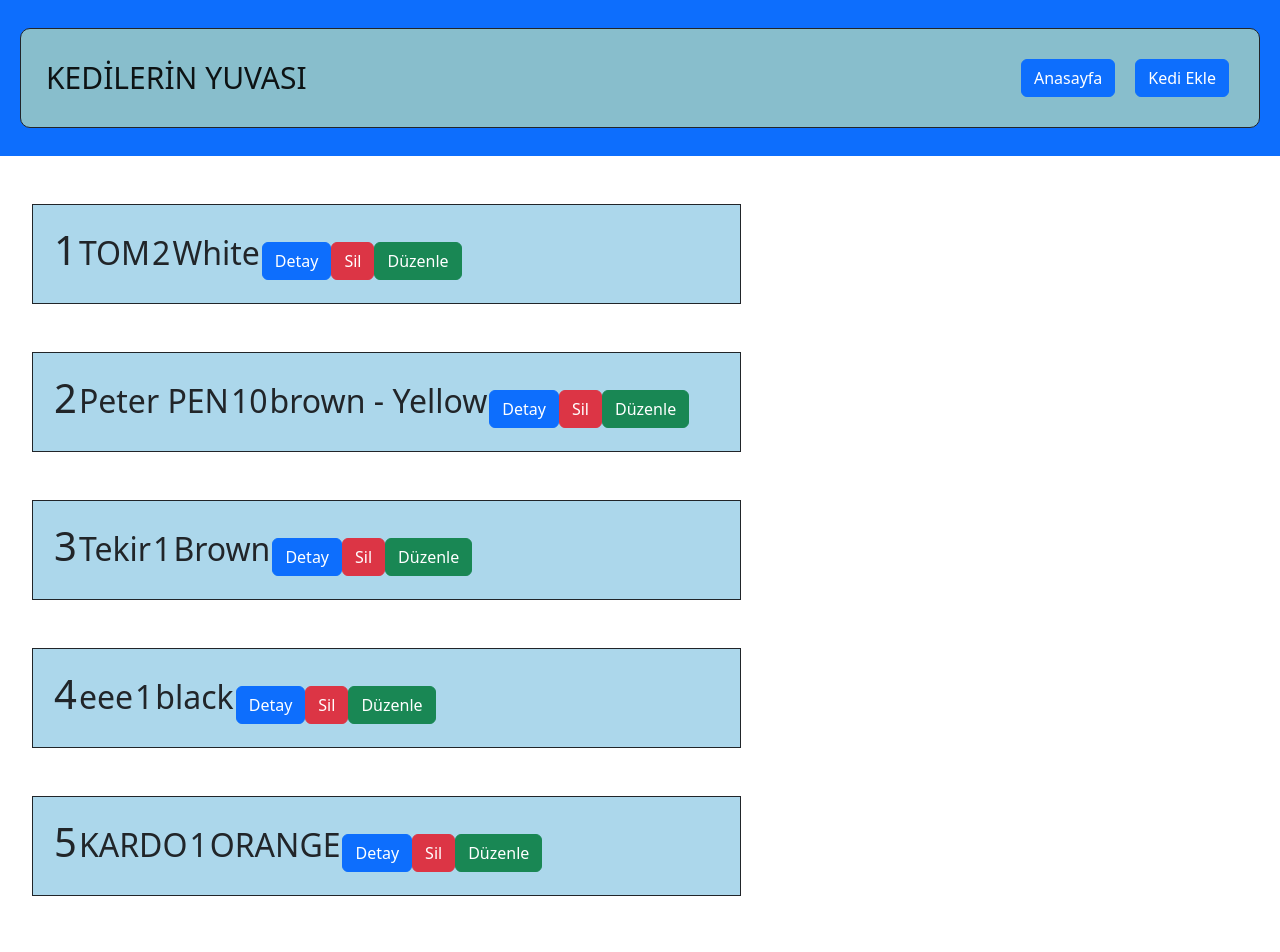
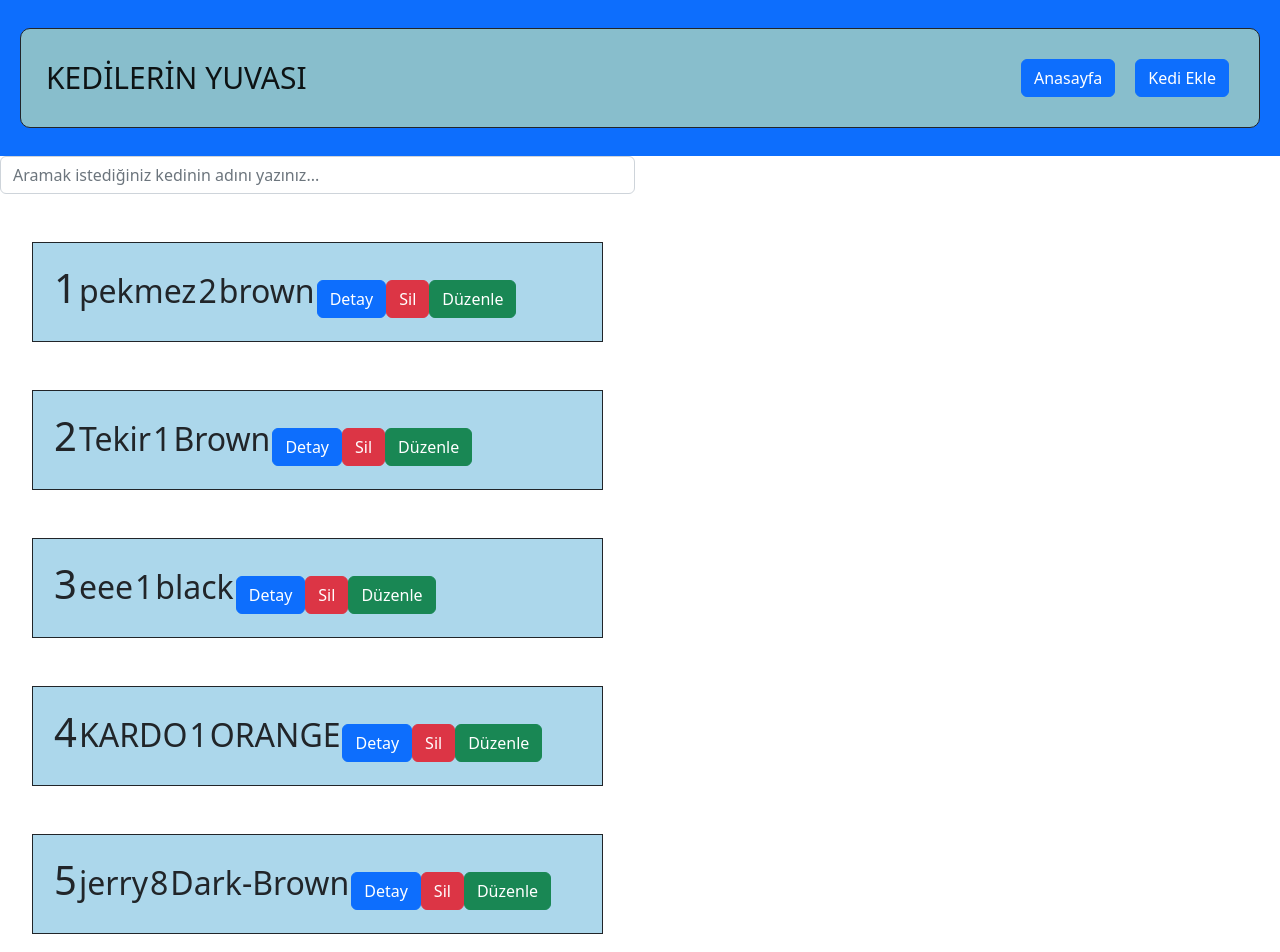
Before and after one commit to 35kartal35/cats-Shacks, a React (Create React App) app: page / in a window 1280 px wide. Shown: the top 952 px of the page. Built offline with nearby package versions, Linux system fonts and the light colour scheme; data requests are answered from the project's data file.

Commit message:
search-bar

```diff
--- a/db.json
+++ b/db.json
@@ -2,17 +2,10 @@
   "Cats": [
     {
       "id": "1",
-      "name": "TOM",
+      "name": "pekmez",
       "age": "2",
-      "color": "White",
-      "shackId": "3"
-    },
-    {
-      "id": "3",
-      "name": "Peter PEN ",
-      "age": "10",
-      "color": "brown - Yellow",
-      "shackId": "3"
+      "color": "brown",
+      "shackId": "1"
     },
     {
       "id": "2",
@@ -34,6 +27,20 @@
       "age": "1",
       "color": "ORANGE",
       "shackId": "1"
+    },
+    {
+      "id": "1676815331206",
+      "name": "jerry",
+      "age": "8",
+      "color": "Dark-Brown",
+      "shackId": "1"
+    },
+    {
+      "id": "1676815492631",
+      "name": "Peter PEN",
+      "age": "3",
+      "color": "black",
+      "shackId": "2"
     }
   ],
   "Shacks": [
--- a/src/assets/Listcats.css
+++ b/src/assets/Listcats.css
@@ -1,5 +1,5 @@
 .liste{
-    margin: 10px;
+    margin: 20px;
     padding: 20px;
     border: 1px solid;
 
--- a/src/component/ListCats.js
+++ b/src/component/ListCats.js
@@ -1,5 +1,5 @@
 
-import React from "react";
+import React, { useState, useEffect } from "react";
 import { useSelector } from "react-redux";
 import "../assets/Listcats.css";
 import api from "../api/api"
@@ -14,7 +14,17 @@ const ListCats = () => {
 
   const dispatch = useDispatch()
   const { catsState } = useSelector((state) => state);
-
+  const [searchCat, setSearchCat] = useState("");
+  const [filteredTekir, setFilteredTekir] = useState(catsState.cats)
+  useEffect(() => {
+    console.log(searchCat)
+    const temp = catsState.cats.filter(
+      (item) =>
+        item.name.toLowerCase().includes(searchCat.toLowerCase()) === true ||
+        item.color.toLowerCase().includes(searchCat.toLowerCase()) === true
+        );
+    setFilteredTekir(temp);
+  }, [searchCat]);
 
 
   const deletecats = (id) => {
@@ -38,10 +48,19 @@ const ListCats = () => {
 
   return (
     <div classname="container my-5">
+
       <table classname="liste">
+      <input
+          className="form-control w-100"
+          type="text"
+          placeholder="Aramak istediğiniz kedinin adını yazınız..."
+          value={searchCat}
+          onChange={(event) => setSearchCat(event.target.value)}
 
+        />
         <tbody>
-          {catsState.cats.map((cat, index) => {
+
+          {filteredTekir.map((cat, index) => {
 
             return (
               <div className="container my-5">
@@ -54,7 +73,7 @@ const ListCats = () => {
 
                     <td>
                       <Link className="btn btn-primary" to={`/cat-detay/${cat.id}`}>Detay</Link>
-                    <button onClick={() =>    deletecats(cat.id)}
+                      <button onClick={() => deletecats(cat.id)}
                         className="btn btn-danger">Sil</button>
                       <Link className="btn btn-success" to={`/cat-edit/${cat.id}`}>Düzenle</Link>
                     </td>
```
Lines whose indentation alone changed are shown as unchanged.
